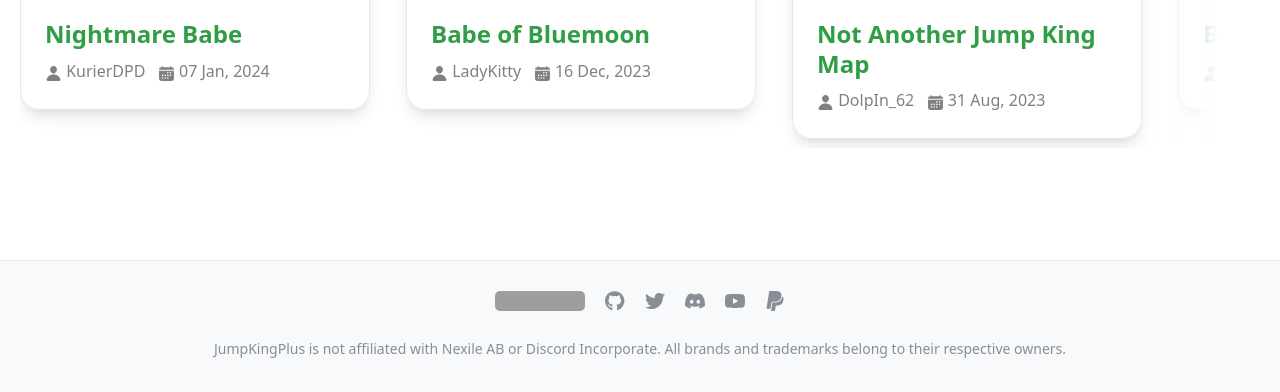
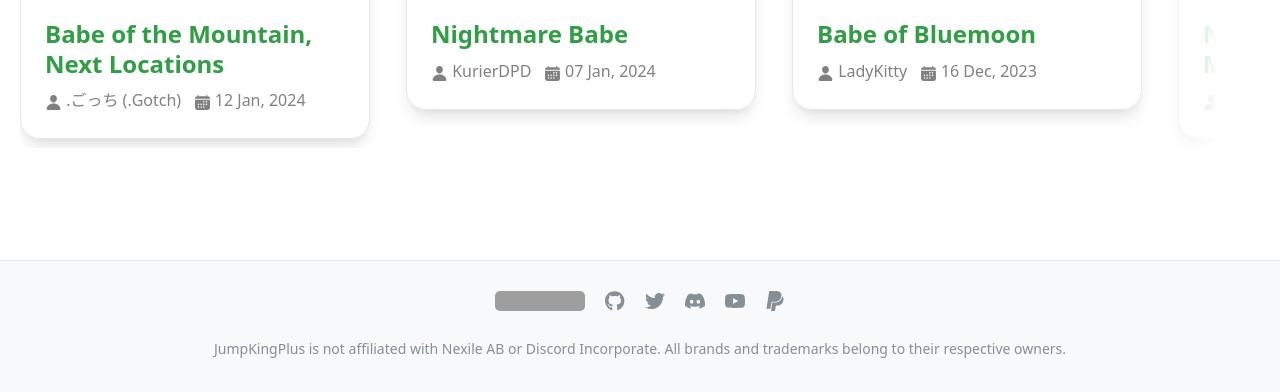
Before and after one commit to YutaGoto/JumpKingPlus.github.io, a Jekyll site: the page built from _workshop/2023-07-14-40.md, in a window 1280 px wide and 900 px high, scrolled down 1276 px, cut to the strip 508-900 px from the top of the window. Built offline with Jekyll 4.4.1, drawn with Linux system fonts in a browser that asks for light colours; grey boxes are pictures that could not be loaded.

Commit message:
add Gotch beta level (#15)
great PR! 😄

```diff
--- /dev/null
+++ b/_workshop/2024-01-12-47.md
@@ -0,0 +1,21 @@
+---
+layout: level
+title: Babe of the Mountain, Next Locations
+date: 2024-01-12 18:00
+Author: .ごっち (.Gotch)
+tags: ["long", "challenge"]
+images: [
+  "/images/workshop/levels/ws47-banner.png",
+]
+bitly: https://drive.google.com/file/d/1bR9IoYuEa55Kqv1X5tpeQIGYox5h5OSl/view?usp=sharing
+version-start: v1.8.1
+version-end: latest
+levelId: "47"
+testing: true
+status: 1 out of 3 babes completed.
+contacts: [
+  { name: "Discord", link: "_gotch" }
+]
+hidden: false
+isPolished: false
+---
--- a/workshop.html
+++ b/workshop.html
@@ -16,9 +16,7 @@
 <script src="https://unpkg.com/swiper/swiper-bundle.js"></script>
 <script src="https://unpkg.com/swiper/swiper-bundle.min.js"></script>
 
-{% comment %}
-  {% include_relative workshop/betatesting.html %}
-{% endcomment %}
 {% include_relative workshop/reskins.html %}
 {% include_relative workshop/skincollections.html %}
+{% include_relative workshop/betatesting.html %}
 {% include_relative workshop/levels.html %}
```
Also changed, not shown: images/workshop/levels/ws47-banner.png (added). Lines whose indentation alone changed are shown as unchanged.
